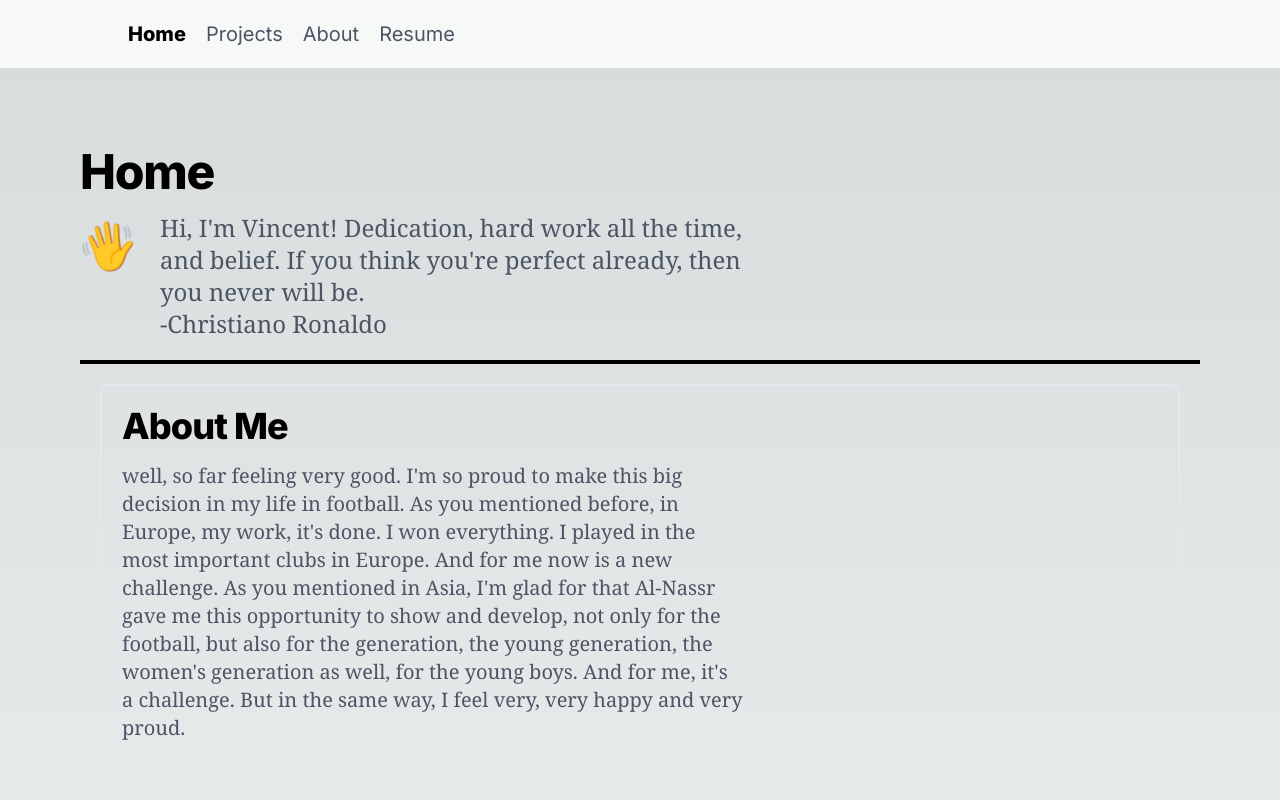
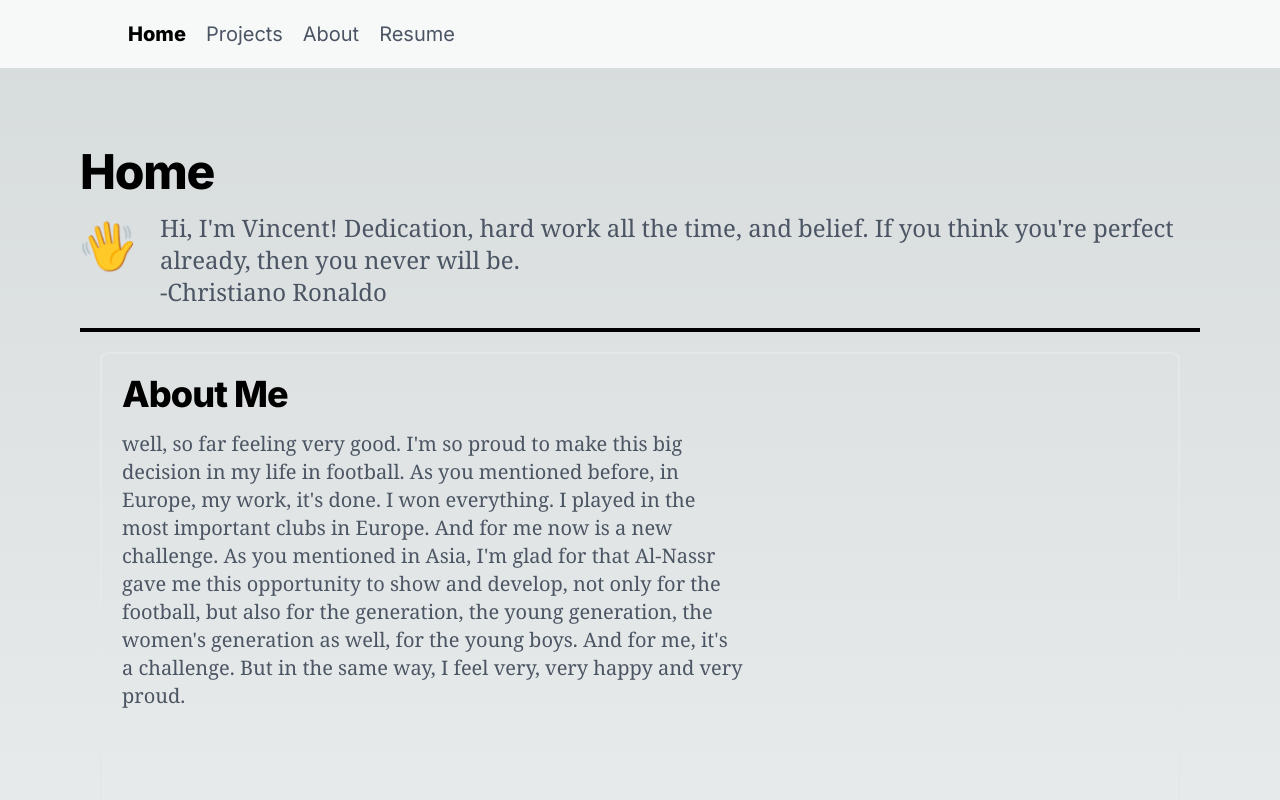
Before and after one commit to vvinniev34/PersonalWebsite, a Next.js app: page /home in a window 1280 px wide. Shown: the top 800 px of the page. Built offline with nearby package versions, Linux system fonts and the light colour scheme.

Commit message:
3d model

```diff
--- a/src/app/components/3dmodels/beartoast.jsx
+++ b/src/app/components/3dmodels/beartoast.jsx
@@ -1,18 +1,53 @@
-import React, { useRef } from 'react';
-import { useLoader } from 'react-three-fiber/hooks';
-import { GLTFLoader } from 'three/addons/loaders/GLTFLoader';
-import { Canvas } from 'react-three-fiber';
+// "use client";
+// import React, { useRef, useState, useEffect } from "react";
+// import { Canvas, useFrame, useLoader } from "@react-three/fiber";
+// import { GLTFLoader } from "three/examples/jsm/loaders/GLTFLoader";
+// import { OrbitControls } from "@react-three/drei";
+// import { Mesh } from "three";
 
-const Model = () => {
-  const gltf = useLoader(GLTFLoader, 'nekomori_toast_bear.glb');
-  return <primitive object={gltf.scene} />;
-};
 
-const ModelViewer = ({ modelPath }) => {
-  const gltf = useLoader(GLTFLoader, modelPath);
-  const group = useRef();
+// function MeshComponent() {
+//   // const fileUrl = "nekomori_toast_bear/scene.gltf"
+//   const fileUrl = "computer_terranium/scene.gltf"
+//   const mesh = useRef();
+//   const gltf = useLoader(GLTFLoader, fileUrl);
 
-  return <Canvas><primitive object={gltf.scene} ref={group} /></Canvas>;
-};
+//   useFrame(() => {
+//     const rotationFactor = 0.001;
+//     mesh.current.rotation.y = scrollY * rotationFactor;
+//   });
 
-export default ModelViewer;
+//   const scrollRef = useRef(0);
+//   const [scrollY, setScrollY] = useState(0);
+//   useEffect(() => {
+//     const handleScroll = () => {
+//       setScrollY(window.scrollY);
+//     };
+//     window.addEventListener("scroll", handleScroll);
+//     return () => {
+//       window.removeEventListener("scroll", handleScroll);
+//     };
+//   }, []);
+
+//   return (
+//     <mesh ref={mesh}>
+//       <primitive object={gltf.scene} />
+//     </mesh>
+//   );
+// }
+
+// export function BearToast() {
+//   return (
+//     <div className='flex justify-center items-center h-[100%] w-full'>
+//       <Canvas className='h-[100%]'>
+//           <OrbitControls
+//             enableZoom={false}
+//             minDistance={0}
+//           />
+//           <ambientLight />
+//           <MeshComponent />
+//       </Canvas>
+//     </div>
+//   );
+// }
+// export default BearToast;
--- a/src/app/components/headers/header.jsx
+++ b/src/app/components/headers/header.jsx
@@ -5,7 +5,8 @@ export default function Header(props) {
       return null
     }
     return (
-      <div className={`${centered ? 'text-center' : 'w-5/6 lg:w-3/5'} pb-5`}>
+      // <div className={`${centered ? 'text-center' : 'w-5/6 lg:w-3/5'} pb-5`}>
+      <div className={`${centered ? 'text-center' : 'w-full lg:w-full'} pb-5`}>
         {title && (
           <div className="text-3xl font-extrabold tracking-tight md:text-5xl">
             {title}
--- a/src/app/home/page.jsx
+++ b/src/app/home/page.jsx
@@ -3,18 +3,23 @@ import Header from "../components/headers/header.jsx"
 import SubHeader from "../components/headers/subheader.jsx"
 import SlidingDiv from "../components/slidingdiv/slidingDiv.jsx"
 import PageDivider from '../components/pagedivider/pagedivider.jsx'
-// import BearToast from "../components/3dmodels/beartoast.jsx"
+import BearToast from "../components/3dmodels/beartoast.jsx"
 import "../globals.css"
 
 const HomePage = () => {
   const title = "Home";
   const introduction =
-    <div className="flex w-auto">
-      <div className="handwave pt-5 pr-5 w-auto h-16">👋</div>
-      <div className="w-full whitespace-no-wrap">
-        Hi, I'm Vincent! Dedication, hard work all the time, and belief. If you think you're perfect already, then you never will be. <br/>-Christiano Ronaldo
+    <div className="relative w-full">
+      <div className="flex w-auto w-[50%]">
+        <div className="handwave pt-5 pr-5 w-auto h-16">👋</div>
+        <div className="whitespace-no-wrap">
+          Hi, I'm Vincent! Dedication, hard work all the time, and belief. If you think you're perfect already, then you never will be. <br/>-Christiano Ronaldo
+        </div>
       </div>
 
+      <div className="absolute right-0 top-[-50%] w-[50%] h-[150%]">
+        {/* <BearToast/> */}
+      </div>
     </div>
 
   const currentlyDoing = "well, so far feeling very good. I'm so proud to make this big decision in my life in football. As you mentioned before, in Europe, my work, it's done. I won everything. I played in the most important clubs in Europe. And for me now is a new challenge. As you mentioned in Asia, I'm glad for that Al-Nassr gave me this opportunity to show and develop, not only for the football, but also for the generation, the young generation, the women's generation as well, for the young boys. And for me, it's a challenge. But in the same way, I feel very, very happy and very proud."
--- a/src/app/page.js
+++ b/src/app/page.js
@@ -1,7 +1,8 @@
 export default function Home() {
   return (
     <main className="flex min-h-screen flex-col items-center justify-between p-24">
-
+      <div>Vincent Liu</div>
+      <div>Welcome to my website</div>
     </main>
   );
 }
```
